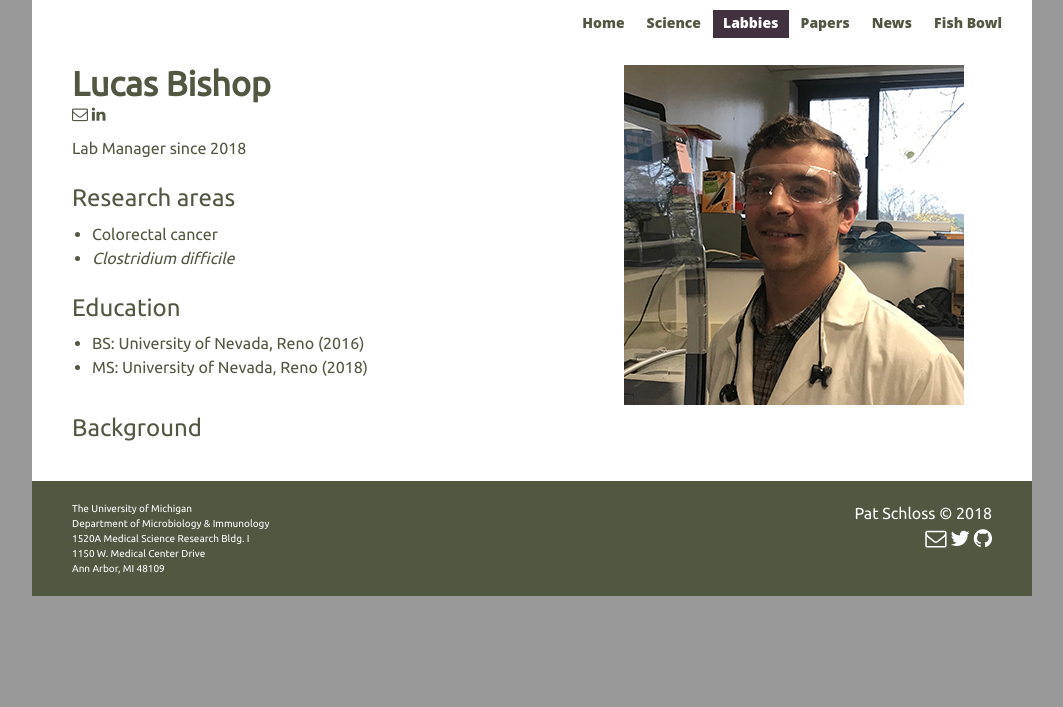
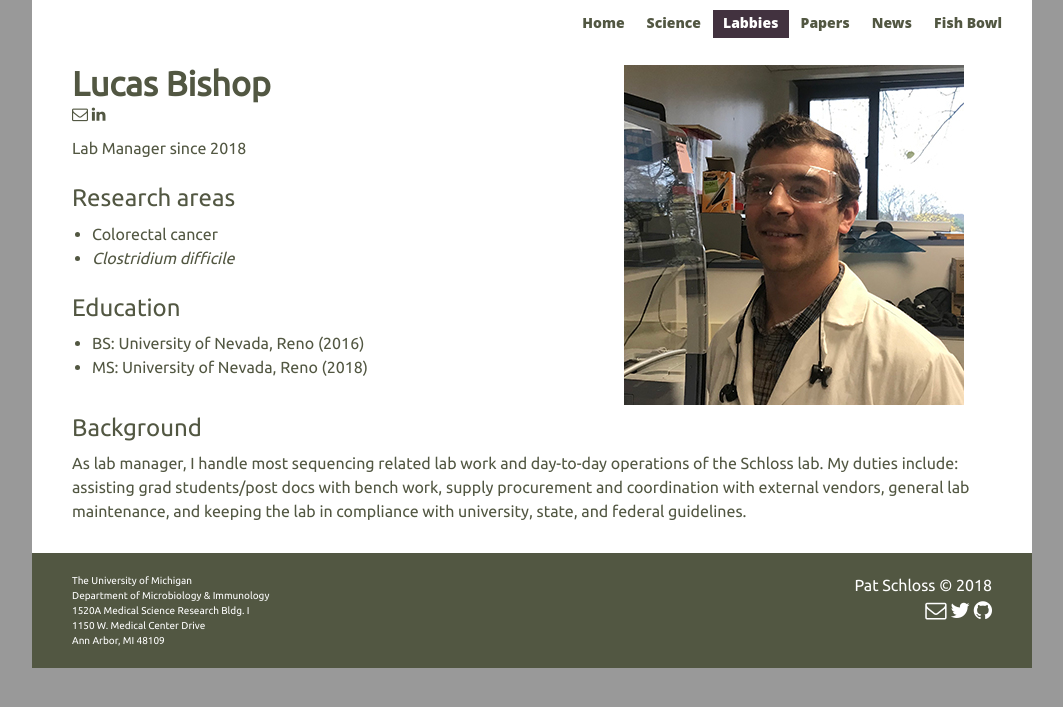
Before and after one commit to SchlossLab/schlosslab.github.io, a Jekyll site: the page built from _labbies/bishop.md, in a window 1280 px wide. Shown: the top 707 px of the page, without its empty margins (108-1171 px from the left). Built offline with Jekyll 4.4.1, drawn with Linux system fonts in a browser that asks for light colours; nearby versions of some CDN libraries.

Commit message:
Add blurb

```diff
--- a/_labbies/bishop.md
+++ b/_labbies/bishop.md
@@ -18,3 +18,5 @@ linkedin: lucas-bishop-82a367b3/
 google_scholar:
 website:
 ---
+
+As lab manager, I handle most sequencing related lab work and day-to-day operations of the Schloss lab. My duties include: assisting grad students/post docs with bench work, supply procurement and coordination with external vendors, general lab maintenance, and keeping the lab in compliance with university, state, and federal guidelines.
```
